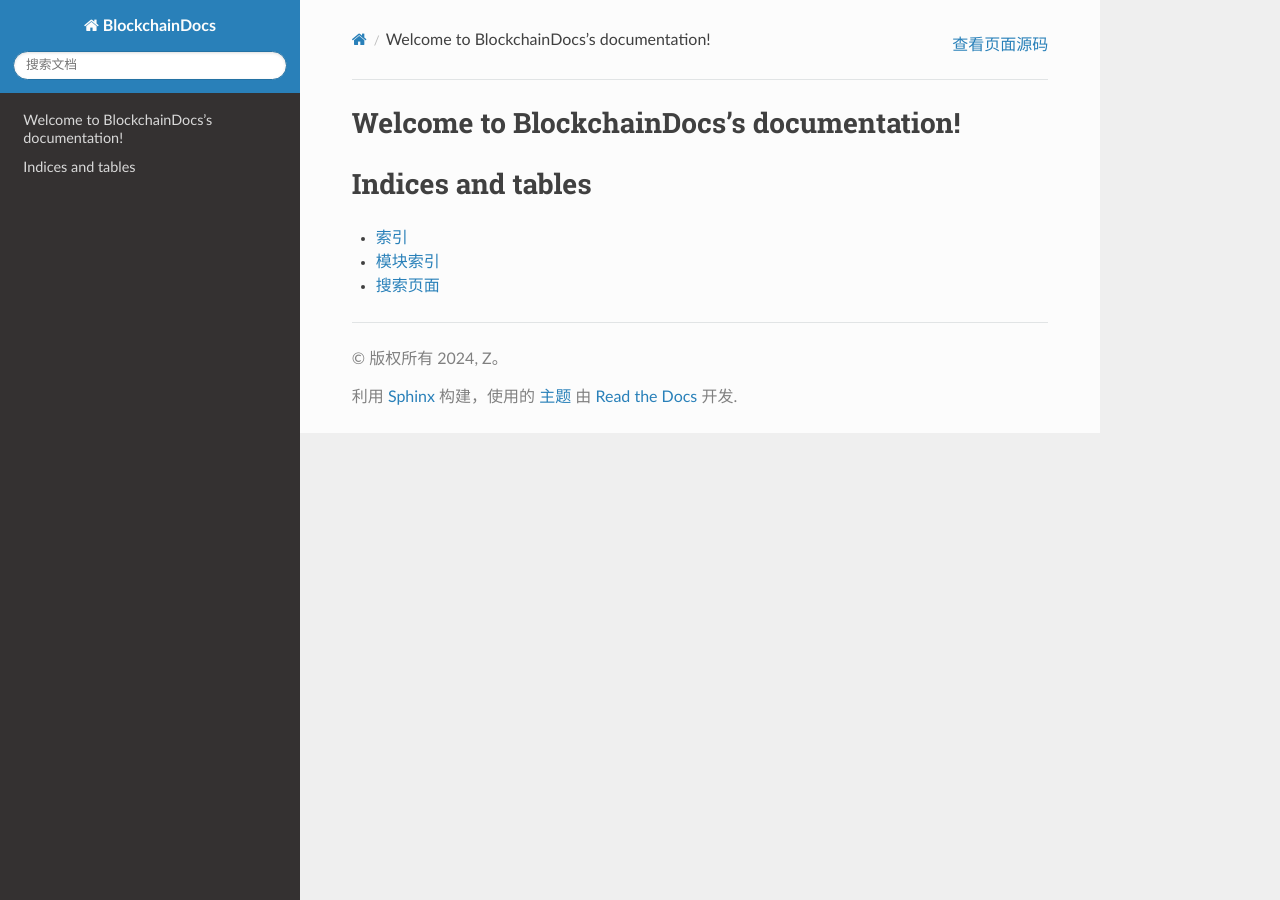
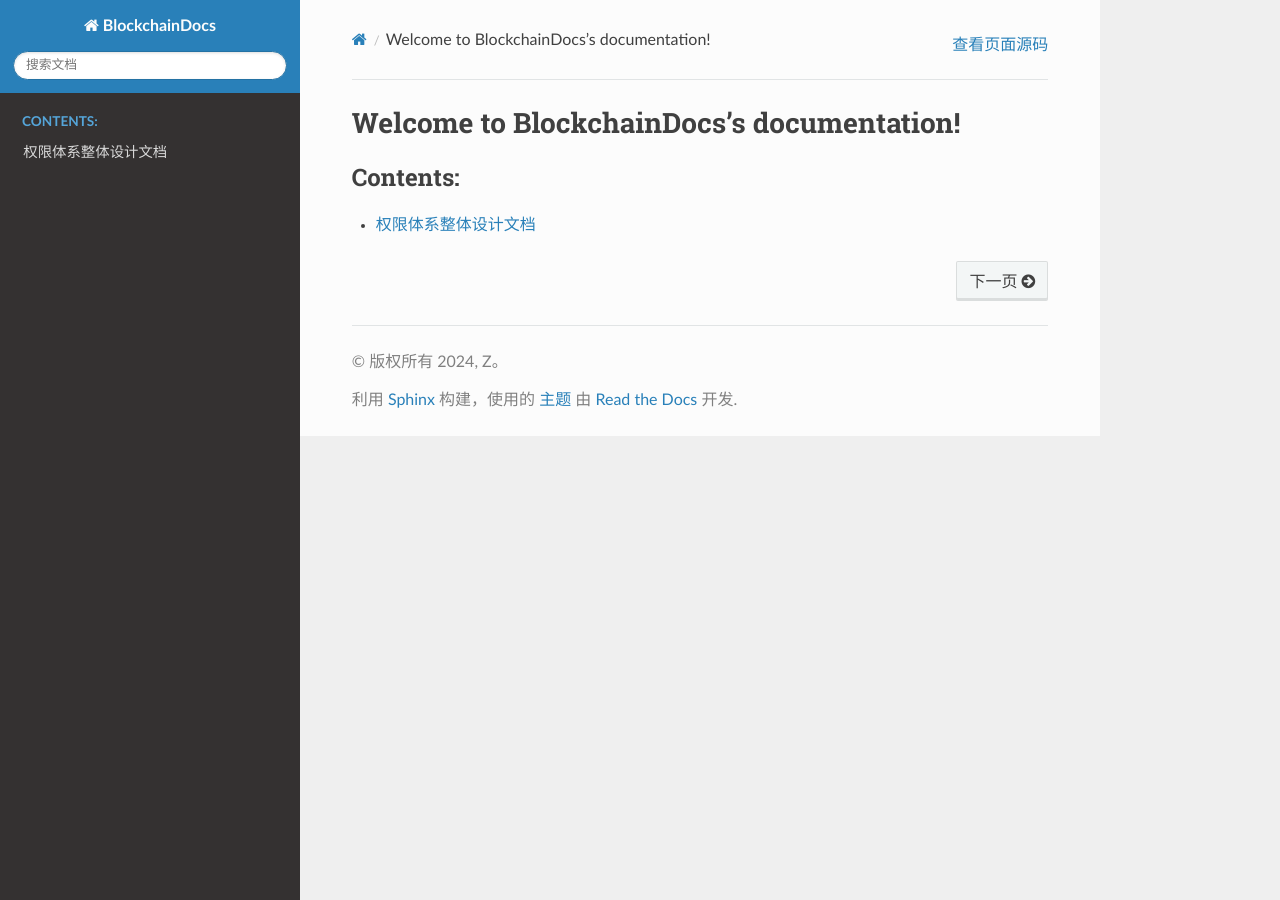
Before and after one commit to zkjst110/BlockchainDocs, a Sphinx documentation site: the page built from source/index.rst, in a window 1280 px wide. Built offline with Sphinx 7.4.7 and the Read the Docs theme 2.0.0, drawn with Linux system fonts in a browser that asks for light colours; some of the changed lines change nothing that is shown.

Commit message:
test in local

```diff
--- a/source/index.rst
+++ b/source/index.rst
@@ -7,14 +7,16 @@ Welcome to BlockchainDocs's documentation!
 ==========================================
 
 .. toctree::
-   :maxdepth: 2
+   :maxdepth: 1
    :caption: Contents:
+
+   test-docs-md.md
 
 
 
-Indices and tables
-==================
+.. Indices and tables
+.. ==================
 
-* :ref:`genindex`
-* :ref:`modindex`
-* :ref:`search`
+.. * :ref:`genindex`
+.. * :ref:`modindex`
+.. * :ref:`search`
--- /dev/null
+++ b/source/test-docs-md.md
@@ -0,0 +1,273 @@
+# 权限体系整体设计文档
+
+|  版本号  |  编写人  |  日期  |  变更内容  |
+| --- | --- | --- | --- |
+|  1.0  |  刘XX  |  2024.02  |  创建初始版本  |
+|   |   |   |   |
+
+<!-- **引言** -->
+
+## 1. 引言
+
+### 1.1 背景
+
+联盟链Hyperchain需要一个权限体系，对链的操作权限、节点的权限等进行划分。以便于更好的管理，提供安全的服务。
+
+### 1.2 目标
+
+为hyperchain提供权限管理功能，包括链级权限、节点级权限。并根据这些权限提供对hyperchian的管理服务。
+
+### 1.3 术语
+
+|  英文  |  中文  |  含义  |
+| --- | --- | --- |
+|  CNS(Contract Namespace)  |  合约命名服务  |  合约命名服务  |
+|  VP(Validate Peer)  |  验证节点，即共识节点  |  共识节点  |
+|  CA(Certificate Authority)  |  证书颁发机构  |  签发证书、认证证书、管理已颁发证书的机构  |
+|  RBAC(Role-Based Access Control)  |  基于角色的权限控制  |   |
+
+<!-- **需求** -->
+## 2 需求
+
+### 2.1 功能性需求
+
+#### 2.1.1 链级权限管理
+
+提供链级权限管理机制，可通过此机制对一些链级功能进行管理。
+
+针对链级权限管理机制，包含以下功能：
+
+1.  可设置链级角色，便于进行基于角色的权限管理。其中**内置**了链级管理员、合约管理员、vp节点这几个角色。
+
+2.  链级管理员可通过提案投票的方式对链级角色进行增加、删除，对链级角色进行账户授权和回收。
+
+
+基于上述机制，提供如下链级功能管理：
+
+1.  **VP节点的增删管理**：
+
+    1.  分布式ca模式下，（未成功新增的节点无法与其他节点正常建立逻辑连接）
+
+        1.  由链级管理员或vp节点发起节点新增或删除的提案请求
+
+        2.  链级管理员对节点增删的提案请求进行投票
+
+        3.  投票通过则由节点增删的提案请求发起者执行提案，完成节点增删；（若投票不通过或超时则节点增删失败）
+
+    2.  中心化ca模式下，
+
+        1.  新增节点时：由具有ca颁发证书的新节点构造交易，老节点帮其转发交易，完成当前新节点的新增
+
+        2.  删除节点时：由链级管理员发送交易直接删除节点，并吊销被删除节点使用的证书
+
+    3.  无ca模式下，
+
+        1.  新增节点时：由新节点构造交易，老节点帮其转发交易，完成当前新节点的新增
+
+        2.  删除节点时：由用户发送交易直接删除节点
+
+2.  **链级配置管理**：链级管理员可通过提案投票的方式对链级配置进行修改。
+
+
+可通过提案修改的链级配置项如下：
+
+1.  设置proposal.timeout的值，即提案超时时间（默认超时时间为5分钟，即最短超时时间，当设置当超时时间小于最短超时时间时，会设置为最短超时时间）
+
+2.  设置proposal.threshold的值，即提案的投票阈值（默认值为链级管理员总个数，另外阈值的范围为1-链级管理员总数，不能小于1，不能大于链级管理员总数）
+
+3.  设置proposal.contract.vote.enable的值，即是否开启通过投票管理合约生命周期，默认关闭
+
+4.  设置proposal.contract.vote.threshold的值，即合约生命周期管理提案的投票阈值（默认值为合约管理员总个数，另外阈值的范围为1-合约管理员总数，不能小于1，不能大于合约管理员总数）
+
+5.  设置filter.enable的值，即是否开启交易拦截过滤器
+
+6.  设置filter.rules的值，即交易拦截过滤规则
+
+7.  设置consensus.algo值，即使用的共识算法（目前只在链上记录，不生效，即不使用链上记录的共识算法，且不支持修改。目前支持的值为`RBFT` 、`RAFT` 、`NoxBFT` 、`SOLO` ）
+
+
+在新链第一次启动时，会将配置的genesis账户初始化为链级管理员和合约管理员，并将提案阈值以及合约生命周期管理的投票阈值默认设为对应管理员的总数、提案的超时时间默认设为5分钟（当设置的超时时间小于5分钟时，会设置为5分钟），即创建提案的交易打包时间+5分钟则为提案超时时间
+
+1.  **合约权限管理**：是基于链级角色，对账户进行链上的合约（也可以是转账交易的to）访问权限进行管理。合约权限管理的开关以及拦截规则 (TX>2.3)
+
+
+合约权限管理是基于链级角色，为账户分配不同的**链级角色**，然后使用链级配置管理，设置基于角色的交易拦截规则以及交易拦截开关。当开关打开时，设置了交易拦截规则后，交易在被执行之前会按照这个规则检验交易发送者是否有权限发送此交易。
+
+拦截规则包含以下字段：
+
+*   allowAnyone : bool 是否允许任何人访问
+
+*   authorizedRoles : \[\]string 允许访问的角色列表
+
+*   forbiddenRoles : \[\]string 禁止访问的角色列表
+
+*   id : int 规则id
+
+*   name : string 规则名称
+
+*   to :  \[\]string 规则限制的交易地址（可以是合约地址、或账户地址，目前支持通配符\*）
+
+*   vm ：\[\]string 规则限制的虚拟机类型（目前支持的是evm 、 hvm、bvm三种，支持通配符\*）
+
+
+当同一交易地址被多个拦截规则匹配时，会按照**id更小**当规则进行校验。对于上述拦截规则中包含的字段，其优先级为forbiddenRoles > allowAnyone > authorizedRoles。对于没有拦截规则限制的交易地址，则不进行校验拦截。
+
+例如，当某笔交易的to在多个规则中被添加了拦截规则时，会取出id更小的规则进行校验，先验证交易发起者是否含有被禁止的角色，有则校验不通过；再校验是否允许任何人访问，是则校验通过；最后校验交易发起者是否含有允许访问的角色列表，是则校验通过，否则校验不通过。
+
+2.  合约生命周期管理(contract\_proposal)：合约生命周期管理包括合约的部署、升级、冻结、解冻以及销毁操作。现合约生命周期可通过两种方式进行管理，一种是不投票的方式，使用默认对方式管理合约；一种是提案投票的方式，需要提出申请，合约管理员审核通过后才能进行合约管理操作。
+
+
+当前使用投票方式管理合约还是不投票的方式管理合约取决于配置项`proposal.contract.vote.enable` 的值，当值为true时只能使用投票管理合约，当值为false时只能使用不投票的方式管理合约（默认方式）。如果采用投票的方式管理合约，需要多少赞同票才通过则通过配置项`proposal.contract.vote.threshold` 的值确定。
+
+3.  合约命名服务（CNS），为一个合约地址绑定一个别名。目前一个合约地址只能有一个合约命名，一个合约命名只能绑定一个合约地址。其操作步骤如下：
+
+
+1.  由一个合约管理员或合约部署者发送交易，创建一个合约命名类型的提案（注：为内置合约绑定别名只能由**合约管理员**发送交易创建提案，为其他普通合约绑定别名只能由**合约部署者**发送交易创建提案）；
+
+2.  等待合约管理员对提案进行投票：合约管理员发送交易，对这个提案投票，当收集到足够的同意票数后提案进入等待执行状态；
+
+3.  发送交易创建这个提案的发起者发送交易，执行这个投票通过的提案，完成合约地址与合约命名的绑定。
+
+
+合约地址与合约命名绑定之后，可以通过合约命名执行合约，也可以根据合约命名查询相应数据。
+
+### 2.1.2 节点级权限管理
+
+提供节点级权限管理机制，可通过此机制对节点服务进行管理。
+
+针对节点级权限管理机制，包含以下功能：
+
+1.  可设置节点级角色，便于进行基于角色的权限管理。注意，此节点级角色是指这个节点在某一ns下生效的角色，并不是对节点所在的所有ns都生效的角色。
+
+
+基于上述机制，提供如下节点级功能管理：
+
+1.  接口权限管理：用于对节点对查询接口（不包含发送交易的接口）的权限进行管理，是节点级的接口权限管理。
+
+
+如果某一节点针对某一namespace设置了该节点的接口访问规则，则只对此节点中对应对namespace生效，对于此节点对其他namespace和其他节点是不生效的。
+
+支持的操作：
+
+1.  设置开关（接口权限管理是节点级的，默认关闭）
+
+2.  角色管理（为账户设置节点级的角色，角色的设定没有限制，不需要先创建角色再设置，直接为账户设置角色即可）
+
+3.  规则管理（基于角色来设置接口的管理规则，当开关开启时，规则生效）
+
+
+### 2.2 非功能性需求
+
+<!-- **整体设计** -->
+## 3 整体设计
+
+### 3.1 整体架构图
+
+![image](https://alidocs.oss-cn-zhangjiakou.aliyuncs.com/res/eYVOLwRZBVymqpz2/img/6fbb5009-63bf-44d9-81ec-351dc30fd205.png)
+
+### 3.2 模块划分
+
+1.  rpc：jsonrpc、grpc两种接收api请求的方式，都需要添加接口权限拦截器。api请求调用前，先通过拦截器检验是否有调用权限。
+
+2.  interceptor：增加实现接口权限管理拦截器。当接口权限管理开关打开时，根据调用信息、拦截规则验证是否有调用权限。
+
+3.  api：接收交易时，检查是否为配置交易，若是则标记给配置交易；检查交易发送方是否有向交易接收方发送交易的权限
+
+4.  consensus：
+
+    1.  对配置交易进行识别，收到配置交易后对配置交易进行单独打包，并停止打包新的区块；
+
+    2.  待配置交易执行完成后，变更epoch，直接出ckp，抛出事件通知外部模块；
+
+    3.  监听配置交易修改的配置项，并根据需要进行相应的变更，比如共识算法切换、共识版本升级、共识节点管理等
+
+5.  execute：
+
+    1.  执行区块时：将合约命名转换为合约地址；检出内置合约修改的链级配置；执行完后通知config中的cm更新链级配置
+
+    2.  替换账本时：替换完账本后，通知config中的cm更新链级配置
+
+6.  epochMgr: 维护监听ckp事件的模块，并在出ckp时通知到对应模块进行相应变更
+
+7.  bvm：内置虚拟机，管理内置合约，通过内置合约提供链级权限机制、合约管理、合约命名服务、链级配置管理等功能。当对链级配置进行修改时，使用特定的接口对其进行更改。
+
+8.  statedb：缓存记录链级配置的修改，提供签出功能。
+
+9.  config：提供链级配置项管理；配置文件同步变更；管理与区块同步的链级配置的更新及其监听模块，在配置发生变更时通知相应模块
+
+10.  namespace：启动时 创建gensis区块，在genesis块中写入创世链级配置；触发同步账本中的链级配置。
+
+11.  rbac：
+
+    1.  针对链级：提供合约调用权限验证功能；监听与区块同步的链级角色相关配置，并根据变化进行缓存等更新。
+
+    2.  针对节点级：提供节点级权限管理机制；提供接口调用权限验证功能。
+
+12.  其他：
+
+    1.  vpMgr: 非分布式ca模式下，协助新增的新节点发送新增交易，完成节点新增。
+
+    2.  txgen：采用节点公私钥构造交易
+
+    3.  cns：提供合约地址与合约命名的转换功能
+
+
+**详细设计**
+
+链级权限管理机制：通过内置合约，提案投票、账户角色管理完成链级权限管理。主要通过bvm完成
+
+[https://alidocs.dingtalk.com/i/nodes/y20BglGWO20gPqGDTP41jdGK8A7depqY](https://alidocs.dingtalk.com/i/nodes/y20BglGWO20gPqGDTP41jdGK8A7depqY)
+
+vp节点管理：
+
+[三方应用: https://alidocs.dingtalk.com/i/nodes/R4GpnMqJzGl07kO9TEbADjw38Ke0xjE3](https://alidocs.dingtalk.com/i/nodes/R4GpnMqJzGl07kO9TEbADjw38Ke0xjE3)
+
+链级配置管理：
+
+[https://alidocs.dingtalk.com/i/nodes/1OQX0akWmxLjawB4sP4ngkDw8GlDd3mE?utm\_scene=team\_space&sideCollapsed=true&iframeQuery=utm\_source%253Dportal%2526utm\_medium%253Dportal\_new\_tab\_open&corpId=dinged56b58b141823d3ee0f45d8e4f7c288](https://alidocs.dingtalk.com/i/nodes/1OQX0akWmxLjawB4sP4ngkDw8GlDd3mE?utm_scene=team_space&sideCollapsed=true&iframeQuery=utm_source%253Dportal%2526utm_medium%253Dportal_new_tab_open&corpId=dinged56b58b141823d3ee0f45d8e4f7c288)
+
+合约权限管理：
+
+[https://alidocs.dingtalk.com/i/nodes/PwkYGxZV3ZpA0vLkc2d5RRDpWAgozOKL?utm\_scene=team\_space&sideCollapsed=true&iframeQuery=utm\_source%253Dportal%2526utm\_medium%253Dportal\_new\_tab\_open&corpId=dinged56b58b141823d3ee0f45d8e4f7c288](https://alidocs.dingtalk.com/i/nodes/PwkYGxZV3ZpA0vLkc2d5RRDpWAgozOKL?utm_scene=team_space&sideCollapsed=true&iframeQuery=utm_source%253Dportal%2526utm_medium%253Dportal_new_tab_open&corpId=dinged56b58b141823d3ee0f45d8e4f7c288)
+
+合约生命周期管理：
+
+[https://alidocs.dingtalk.com/i/nodes/Exel2BLV5zPAmDgKsQB1ojZ9Jgk9rpMq](https://alidocs.dingtalk.com/i/nodes/Exel2BLV5zPAmDgKsQB1ojZ9Jgk9rpMq)
+
+合约命名服务：
+
+[https://alidocs.dingtalk.com/i/nodes/0eMKjyp8134A1KMjioLOKMyoVxAZB1Gv?utm\_scene=team\_space&sideCollapsed=true&iframeQuery=utm\_source%253Dportal%2526utm\_medium%253Dportal\_new\_tab\_open&corpId=dinged56b58b141823d3ee0f45d8e4f7c288](https://alidocs.dingtalk.com/i/nodes/0eMKjyp8134A1KMjioLOKMyoVxAZB1Gv?utm_scene=team_space&sideCollapsed=true&iframeQuery=utm_source%253Dportal%2526utm_medium%253Dportal_new_tab_open&corpId=dinged56b58b141823d3ee0f45d8e4f7c288)
+
+节点级权限管理机制及节点级接口权限管理：
+
+[https://alidocs.dingtalk.com/i/nodes/PwkYGxZV3ZpA0vLkc2d5kK1EWAgozOKL?utm\_scene=team\_space&sideCollapsed=true&iframeQuery=utm\_source%253Dportal%2526utm\_medium%253Dportal\_new\_tab\_open&corpId=dinged56b58b141823d3ee0f45d8e4f7c288](https://alidocs.dingtalk.com/i/nodes/PwkYGxZV3ZpA0vLkc2d5kK1EWAgozOKL?utm_scene=team_space&sideCollapsed=true&iframeQuery=utm_source%253Dportal%2526utm_medium%253Dportal_new_tab_open&corpId=dinged56b58b141823d3ee0f45d8e4f7c288)
+
+**接口设计**
+
+监听与区块同步的链级配置的监听器：
+
+    // Reloader is the interface should be implement by the structures,
+    // which want to be informed to reload config in commit stages
+    // while config items or related data they watch are changed by config tx
+    type Reloader interface {
+
+        // Reload will be called after writing block successfully
+        // if the watched config items are changed
+        Reload(newValue interface{}) error
+
+        // NeedValue is need new value when call Reload method
+        // if return true, call Reload method with newValue
+        // if return false, call Reload method with nil
+        NeedValue() bool
+    }
+
+监听ckp的监听器：
+
+    // StableSubmitter is the interface should be implemented by the structures
+    // which want to be informed to process stable checkpoint
+    type StableSubmitter interface {
+        // SubmitCheckpoint will be called when new stable checkpoint generated.
+        // NOTE: only return error for module can not handle the fatal, the namespace
+        // will be stopped immediately for each error returned.
+        SubmitCheckpoint(checkpoint *protos.QuorumCheckpoint, config bool) error
+    }
```
